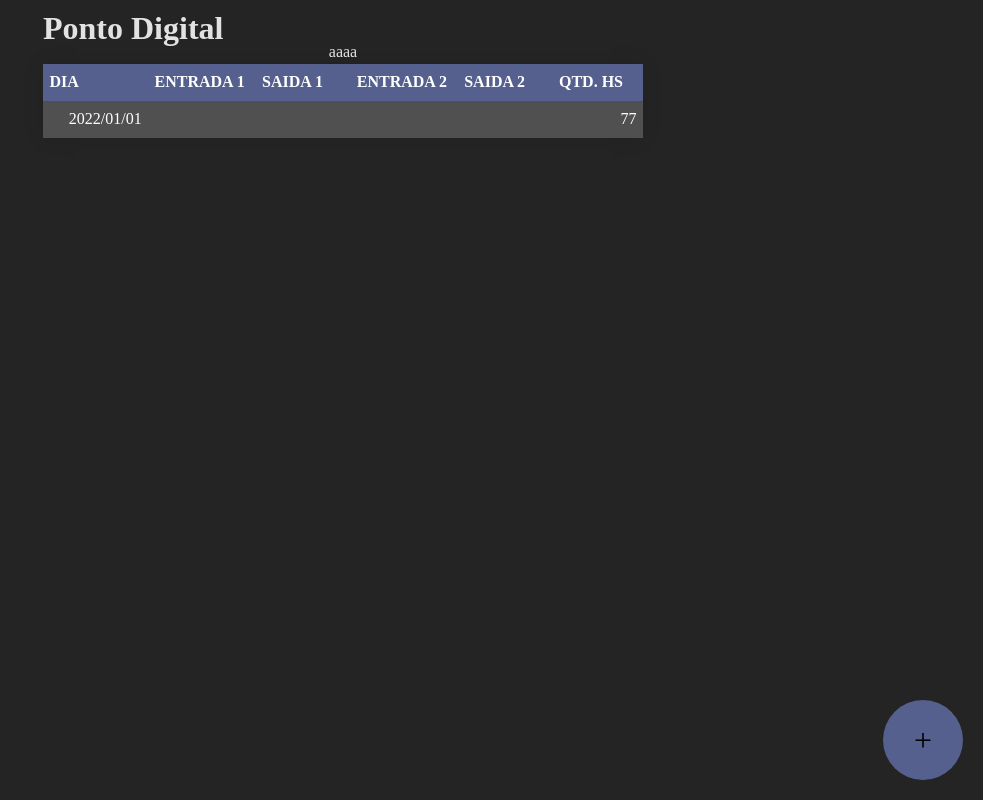
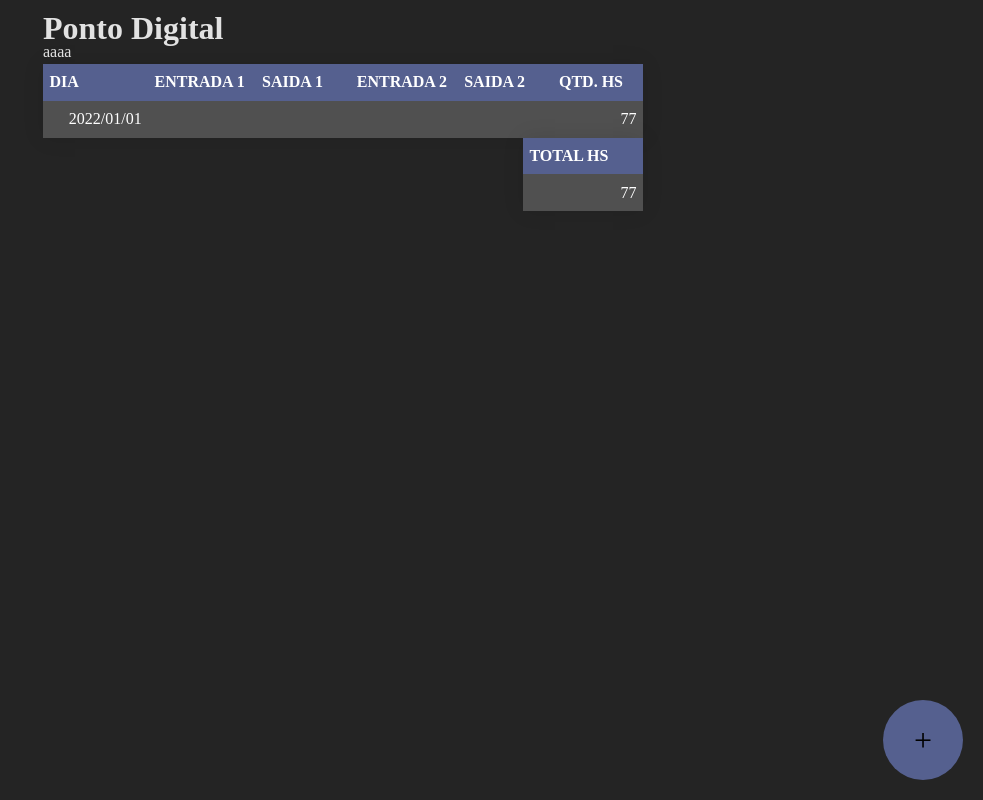
Before and after one commit to EmersonNetero/ponto, a React (Vite) app in the folder ponto-digital-front/: page / in a window 1280 px wide. Shown: the whole page, without its empty margins (297-1280 px from the left). Built offline with nearby package versions, Linux system fonts and the light colour scheme.

Commit message:
feat: adiciona total horas

```diff
--- a/ponto-digital-front/src/components/Tabela.jsx
+++ b/ponto-digital-front/src/components/Tabela.jsx
@@ -1,14 +1,15 @@
 function ConvertDate(stringDate) {
-  const newDate = stringDate.split('-')
+  const newDate = stringDate.split("-");
 
-  let auxTrade = newDate[2].split('T')[0]
-  newDate[2] = newDate[0]
-  newDate[0] = auxTrade
-  return newDate.join('/')
+  let auxTrade = newDate[2].split("T")[0];
+  newDate[2] = newDate[0];
+  newDate[0] = auxTrade;
+  return newDate.join("/");
 }
 
+export function Tabela({ result }) {
 
-export function Tabela({result}) {
+  let valor = 0;
   return (
     <div className="tabela-result">
       <table>
@@ -24,7 +25,6 @@ export function Tabela({result}) {
           </tr>
         </thead>
         <tbody>
-
           {result.map((ponto, i) => (
             <tr>
               <td>{ConvertDate(ponto.punchDate)}</td>
@@ -35,9 +35,21 @@ export function Tabela({result}) {
               <td>{ponto.amountOfHoursWorked}</td>
             </tr>
           ))}
+        </tbody>
+      </table>
 
+      <table className="tabela__total">
+        <thead>
+          <tr>
+            <th>TOTAL HS</th>
+          </tr>
+        </thead>
+        <tbody>
+          <tr>
+            <td>{result.reduce((acc, curr) => acc + curr.amountOfHoursWorked, valor)}</td>
+          </tr>
         </tbody>
       </table>
     </div>
-  )
+  );
 }
--- a/ponto-digital-front/src/index.css
+++ b/ponto-digital-front/src/index.css
@@ -123,11 +123,27 @@
   background-color: var(--color-acoes);
 }
 
+/*tabela*/
+
+.tabela-result {
+  display: flex;
+  flex-direction: column;
+  align-items: flex-end;
+}
 table {
   border-collapse: collapse;
   box-shadow: 0 0 20px rgba(0,0,0,0.1);
 }
 
+.tabela__total {
+  display: flex;
+  flex-direction: column;
+}
+
+
+caption {
+  text-align: left;
+}
 th,td {
   width: 120px;
   padding: 0.4rem;
```
Lines whose indentation alone changed are shown as unchanged.
